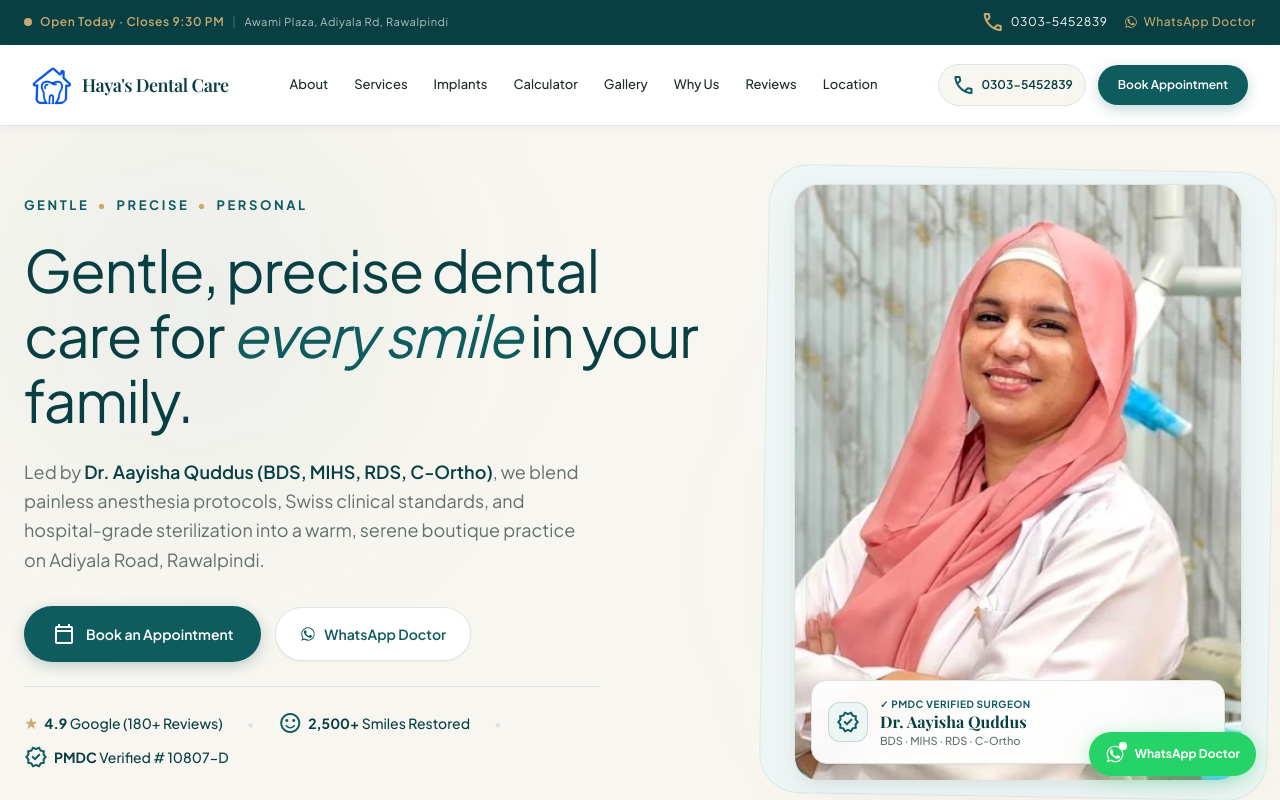
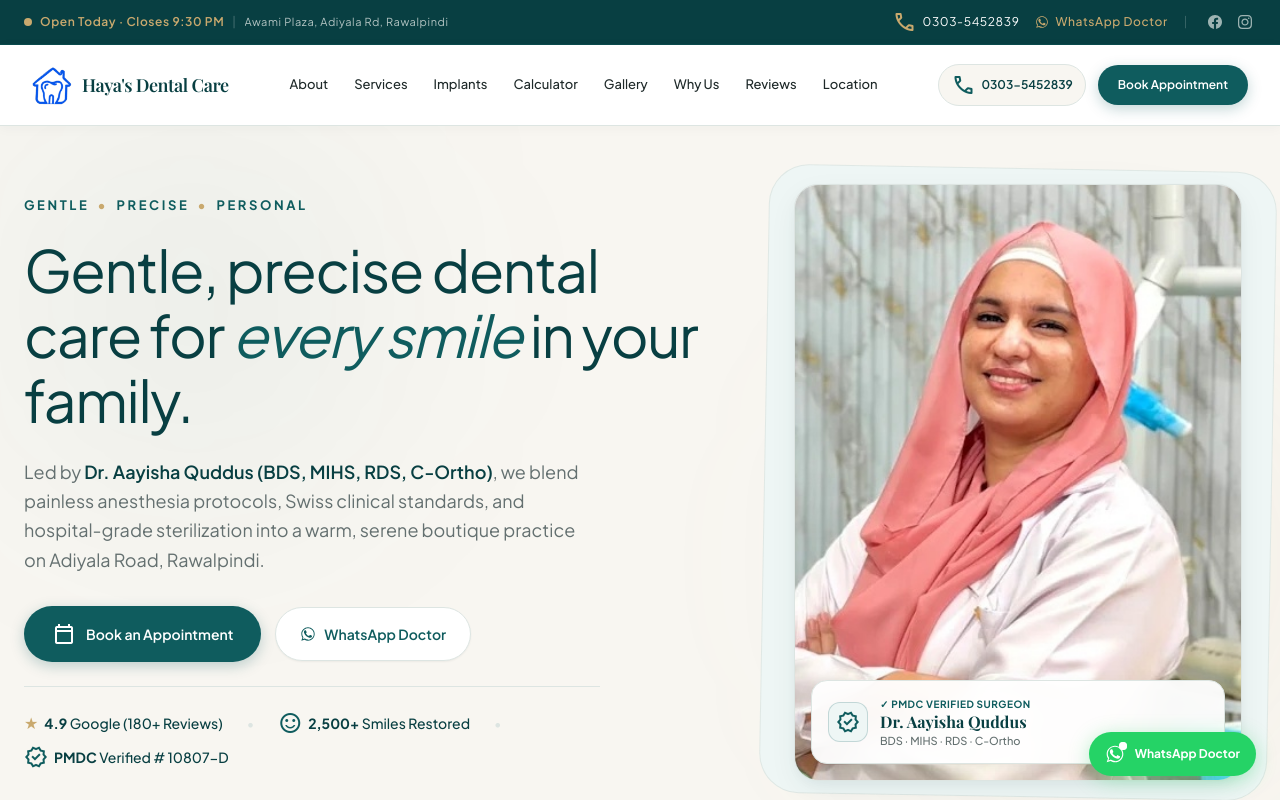
Before and after one commit to DevByAbdullah0x/hayas-dental-care, a Next.js app: page / in a window 1280 px wide. Shown: the top 800 px of the page. Built offline with nearby package versions, Linux system fonts and the light colour scheme.

Commit message:
feat: add Facebook and Instagram social media links to Footer, TopBar, and Mobile Drawer

```diff
--- /dev/null
+++ b/src/components/FacebookIcon.tsx
@@ -0,0 +1,22 @@
+import React from "react";
+
+interface FacebookIconProps extends React.SVGProps<SVGSVGElement> {
+  className?: string;
+}
+
+export default function FacebookIcon({
+  className = "w-5 h-5",
+  ...props
+}: FacebookIconProps) {
+  return (
+    <svg
+      viewBox="0 0 24 24"
+      fill="currentColor"
+      className={className}
+      aria-hidden="true"
+      {...props}
+    >
+      <path d="M24 12.073c0-6.627-5.373-12-12-12s-12 5.373-12 12c0 5.99 4.388 10.954 10.125 11.854v-8.385H7.078v-3.47h3.047V9.43c0-3.007 1.792-4.669 4.533-4.669 1.312 0 2.686.235 2.686.235v2.953H15.83c-1.491 0-1.956.925-1.956 1.874v2.25h3.328l-.532 3.47h-2.796v8.385C19.612 23.027 24 18.062 24 12.073z" />
+    </svg>
+  );
+}
--- a/src/components/Footer.tsx
+++ b/src/components/Footer.tsx
@@ -1,5 +1,7 @@
 import React from "react";
 import WhatsAppIcon from "@/components/WhatsAppIcon";
+import FacebookIcon from "@/components/FacebookIcon";
+import InstagramIcon from "@/components/InstagramIcon";
 
 export default function Footer() {
   return (
@@ -30,6 +32,45 @@
                 <div className="text-xs font-semibold text-white">
                   PMDC # 10807-D · Reg # 60691
                 </div>
+              </div>
+            </div>
+
+            {/* Social Media Links */}
+            <div className="flex flex-col gap-2 pt-1">
+              <span className="font-label-caps text-[10px] text-[#C9A96E] tracking-wider uppercase font-bold">
+                Follow &amp; Connect
+              </span>
+              <div className="flex items-center gap-2.5">
+                <a
+                  href="https://www.facebook.com/p/Hayas-Dental-Care-HDC-100063940721569/"
+                  target="_blank"
+                  rel="noopener noreferrer"
+                  aria-label="Follow Haya's Dental Care on Facebook"
+                  className="w-9 h-9 rounded-xl bg-[#0F5C5E]/40 border border-[#0F5C5E] hover:border-[#C9A96E] hover:bg-[#0F5C5E] text-[#DDE5E2] hover:text-white flex items-center justify-center transition-all shadow-sm"
+                  title="Facebook: Haya's Dental Care"
+                >
+                  <FacebookIcon className="w-4 h-4" />
+                </a>
+                <a
+                  href="https://www.instagram.com/hayasdentalcare/"
+                  target="_blank"
+                  rel="noopener noreferrer"
+                  aria-label="Follow Haya's Dental Care on Instagram"
+                  className="w-9 h-9 rounded-xl bg-[#0F5C5E]/40 border border-[#0F5C5E] hover:border-[#C9A96E] hover:bg-[#0F5C5E] text-[#DDE5E2] hover:text-white flex items-center justify-center transition-all shadow-sm"
+                  title="Instagram: @hayasdentalcare"
+                >
+                  <InstagramIcon className="w-4 h-4" />
+                </a>
+                <a
+                  href="https://wa.me/923035452839?text=Assalam-o-Alaikum%20Dr.%20Aayisha%2C%20I%20would%20like%20to%20inquire%20about%20an%20appointment."
+                  target="_blank"
+                  rel="noopener noreferrer"
+                  aria-label="Chat with Haya's Dental Care on WhatsApp"
+                  className="w-9 h-9 rounded-xl bg-[#0F5C5E]/40 border border-[#0F5C5E] hover:border-[#C9A96E] hover:bg-[#0F5C5E] text-[#DDE5E2] hover:text-white flex items-center justify-center transition-all shadow-sm"
+                  title="WhatsApp"
+                >
+                  <WhatsAppIcon className="w-4 h-4" />
+                </a>
               </div>
             </div>
           </div>
@@ -128,6 +169,29 @@
             <a className="hover:text-[#C9A96E] transition-colors py-1" href="#location-hours">
               Find Clinic
             </a>
+            <span className="text-[#DDE5E2]/30 hidden sm:inline">|</span>
+            <div className="flex items-center gap-3">
+              <a
+                href="https://www.facebook.com/p/Hayas-Dental-Care-HDC-100063940721569/"
+                target="_blank"
+                rel="noopener noreferrer"
+                aria-label="Facebook"
+                className="hover:text-[#C9A96E] transition-colors"
+                title="Facebook"
+              >
+                <FacebookIcon className="w-3.5 h-3.5" />
+              </a>
+              <a
+                href="https://www.instagram.com/hayasdentalcare/"
+                target="_blank"
+                rel="noopener noreferrer"
+                aria-label="Instagram"
+                className="hover:text-[#C9A96E] transition-colors"
+                title="Instagram"
+              >
+                <InstagramIcon className="w-3.5 h-3.5" />
+              </a>
+            </div>
           </div>
         </div>
       </div>
--- a/src/components/Header.tsx
+++ b/src/components/Header.tsx
@@ -3,6 +3,8 @@
 import { useState, useEffect, useRef } from "react";
 import Link from "next/link";
 import WhatsAppIcon from "@/components/WhatsAppIcon";
+import FacebookIcon from "@/components/FacebookIcon";
+import InstagramIcon from "@/components/InstagramIcon";
 
 export default function Header() {
   const [mobileMenuOpen, setMobileMenuOpen] = useState(false);
@@ -293,6 +295,35 @@
               <span>Basement D, Awami Plaza, Adiyala Rd, Rawalpindi</span>
             </div>
 
+            {/* Social Channels in Drawer */}
+            <div className="flex items-center justify-between p-3 rounded-xl bg-[#F0F5F4]/60 border border-[#0F5C5E]/15 text-xs text-[#083F42]">
+              <span className="font-semibold font-label-caps text-[11px] tracking-wider uppercase text-[#0F5C5E]">
+                Follow Our Cases
+              </span>
+              <div className="flex items-center gap-2">
+                <a
+                  href="https://www.facebook.com/p/Hayas-Dental-Care-HDC-100063940721569/"
+                  target="_blank"
+                  rel="noopener noreferrer"
+                  aria-label="Facebook"
+                  className="w-8 h-8 rounded-lg bg-white border border-[#DDE5E2] text-[#0F5C5E] hover:bg-[#0F5C5E] hover:text-white flex items-center justify-center transition-colors shadow-2xs"
+                  title="Facebook"
+                >
+                  <FacebookIcon className="w-3.5 h-3.5" />
+                </a>
+                <a
+                  href="https://www.instagram.com/hayasdentalcare/"
+                  target="_blank"
+                  rel="noopener noreferrer"
+                  aria-label="Instagram"
+                  className="w-8 h-8 rounded-lg bg-white border border-[#DDE5E2] text-[#0F5C5E] hover:bg-[#0F5C5E] hover:text-white flex items-center justify-center transition-colors shadow-2xs"
+                  title="Instagram"
+                >
+                  <InstagramIcon className="w-3.5 h-3.5" />
+                </a>
+              </div>
+            </div>
+
             {/* Primary Action Button */}
             <a
               className="btn-primary w-full py-3.5 rounded-xl text-center text-sm font-bold text-white min-h-[48px] flex items-center justify-center gap-2 cursor-pointer"
--- /dev/null
+++ b/src/components/InstagramIcon.tsx
@@ -0,0 +1,22 @@
+import React from "react";
+
+interface InstagramIconProps extends React.SVGProps<SVGSVGElement> {
+  className?: string;
+}
+
+export default function InstagramIcon({
+  className = "w-5 h-5",
+  ...props
+}: InstagramIconProps) {
+  return (
+    <svg
+      viewBox="0 0 24 24"
+      fill="currentColor"
+      className={className}
+      aria-hidden="true"
+      {...props}
+    >
+      <path d="M12 2.163c3.204 0 3.584.012 4.85.07 3.252.148 4.771 1.691 4.919 4.919.058 1.265.069 1.645.069 4.849 0 3.205-.012 3.584-.069 4.849-.149 3.225-1.664 4.771-4.919 4.919-1.266.058-1.644.07-4.85.07-3.204 0-3.584-.012-4.849-.07-3.26-.149-4.771-1.699-4.919-4.92-.058-1.265-.07-1.644-.07-4.849 0-3.204.013-3.583.07-4.849.149-3.227 1.664-4.771 4.919-4.919 1.266-.057 1.645-.069 4.849-.069zm0-2.163c-3.259 0-3.667.014-4.947.072-4.358.2-6.78 2.618-6.98 6.98-.059 1.281-.073 1.689-.073 4.948 0 3.259.014 3.668.072 4.948.2 4.358 2.618 6.78 6.98 6.98 1.281.058 1.689.072 4.948.072 3.259 0 3.668-.014 4.948-.072 4.354-.2 6.782-2.618 6.979-6.98.059-1.28.073-1.689.073-4.948 0-3.259-.014-3.667-.072-4.947-.196-4.354-2.617-6.78-6.979-6.98-1.281-.059-1.69-.073-4.949-.073zm0 5.838c-3.403 0-6.162 2.759-6.162 6.162s2.759 6.163 6.162 6.163 6.162-2.759 6.162-6.163c0-3.403-2.759-6.162-6.162-6.162zm0 10.162c-2.209 0-4-1.79-4-4 0-2.209 1.791-4 4-4s4 1.791 4 4c0 2.21-1.791 4-4 4zm6.406-11.845c-.796 0-1.441.645-1.441 1.44s.645 1.44 1.441 1.44c.795 0 1.439-.645 1.439-1.44s-.644-1.44-1.439-1.44z" />
+    </svg>
+  );
+}
--- a/src/components/TopBar.tsx
+++ b/src/components/TopBar.tsx
@@ -1,4 +1,6 @@
 import WhatsAppIcon from "@/components/WhatsAppIcon";
+import FacebookIcon from "@/components/FacebookIcon";
+import InstagramIcon from "@/components/InstagramIcon";
 
 export default function TopBar() {
   return (
@@ -37,6 +39,29 @@
             <WhatsAppIcon className="w-3.5 h-3.5 text-[#C9A96E]" />
             <span>WhatsApp Doctor</span>
           </a>
+          <span className="hidden lg:inline text-white/20">|</span>
+          <div className="hidden lg:flex items-center gap-2">
+            <a
+              className="text-[#DDE5E2]/70 hover:text-[#C9A96E] transition-colors p-1"
+              href="https://www.facebook.com/p/Hayas-Dental-Care-HDC-100063940721569/"
+              target="_blank"
+              rel="noopener noreferrer"
+              aria-label="Haya's Dental Care Facebook"
+              title="Facebook"
+            >
+              <FacebookIcon className="w-3.5 h-3.5" />
+            </a>
+            <a
+              className="text-[#DDE5E2]/70 hover:text-[#C9A96E] transition-colors p-1"
+              href="https://www.instagram.com/hayasdentalcare/"
+              target="_blank"
+              rel="noopener noreferrer"
+              aria-label="Haya's Dental Care Instagram"
+              title="Instagram"
+            >
+              <InstagramIcon className="w-3.5 h-3.5" />
+            </a>
+          </div>
         </div>
       </div>
     </aside>
```
